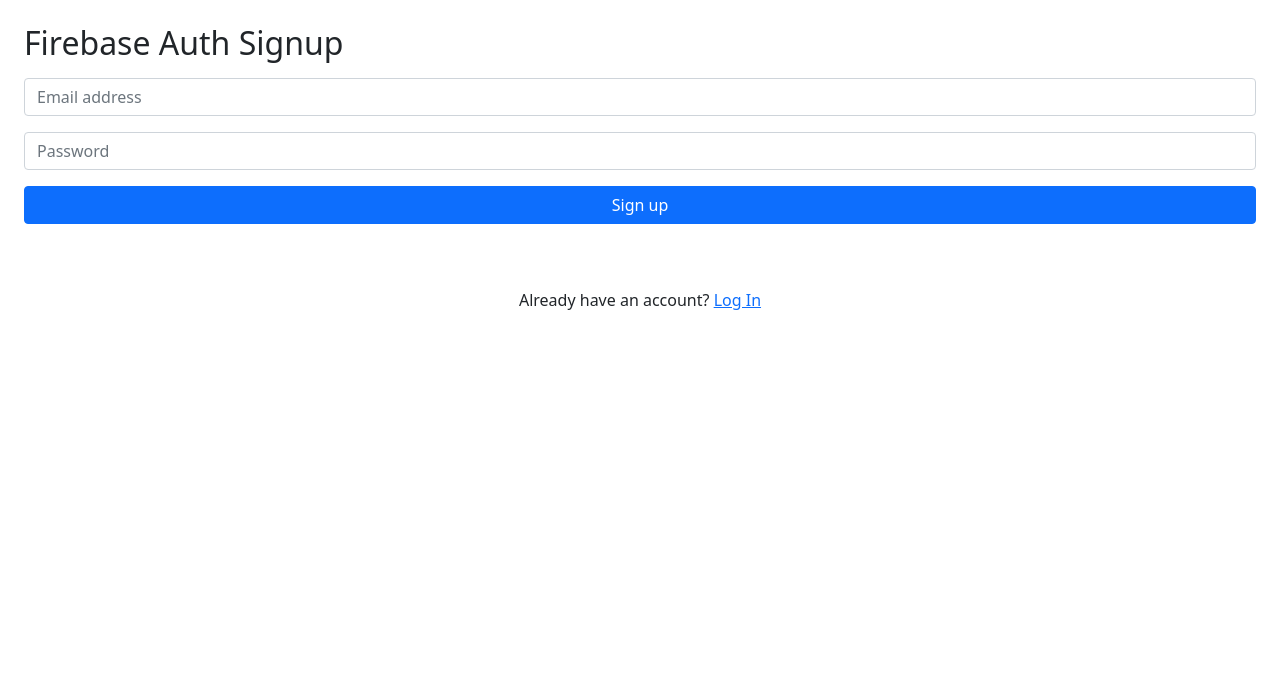
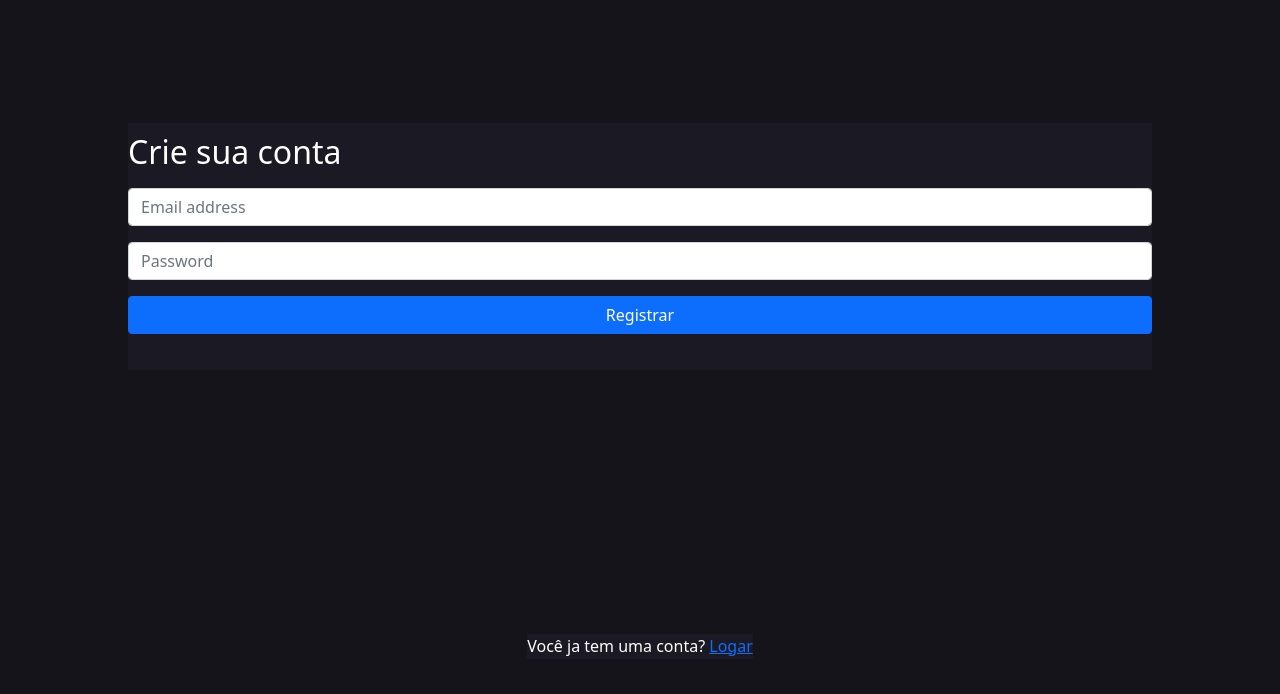
Before and after one commit to lucdee/tccfiap, a React (Create React App) app: page /signup in a window 1280 px wide. Shown: the top 694 px of the page. Built offline with nearby package versions, Linux system fonts and the light colour scheme; no server answers.

Commit message:
'atualizando-layout'

```diff
--- a/src/components/Home.js
+++ b/src/components/Home.js
@@ -2,6 +2,7 @@
 import { Button } from "react-bootstrap";
 import { useNavigate } from "react-router";
 import { useUserAuth } from "../context/UserAuthContext";
+import styles from '../styles/Home.module.scss';
 
 const Home = () => {
   const { logOut, user } = useUserAuth();
@@ -14,16 +15,21 @@
       console.log(error.message);
     }
   };
+  console.log(user)
   return (
     <>
-      <div className="p-4 box mt-3 text-center">
-        Hello Welcome <br />
-        {user && user.email}
-      </div>
-      <div className="d-grid gap-2">
+      <div className={styles['menu']}>
+      <h1>App Dança</h1>
+      <div className={styles['menu-user']}>
+   <p> {user && user.displayName} </p>
         <Button variant="primary" onClick={handleLogout}>
           Log out
         </Button>
+        </div>
+      </div>
+
+      <div className="d-grid gap-2">
+
       </div>
     </>
   );
--- a/src/components/Login.js
+++ b/src/components/Login.js
@@ -4,7 +4,7 @@
 import { Button } from "react-bootstrap";
 import GoogleButton from "react-google-button";
 import { useUserAuth } from "../context/UserAuthContext";
-import '../styles/Login.scss';
+import styles from '../styles/Login.module.scss';
 
 const Login = () => {
   const [email, setEmail] = useState("");
@@ -36,8 +36,8 @@
 
   return (
     <>
-    <div style={{ display: "flex" , width: "100%", backgroundColor: "#15141b" }}>
-<div style={{ display: "flex" , width: "20%", height: "100vh" ,  backgroundColor: "#1b1923" }}>
+    <div className={styles['busca-section']} style={{ display: "flex" , width: "100%"}}>
+<div className={styles['banner']} >
 
 </div>
 <div style={{ margin: "auto"  , width: "50%",  minWidth: "250px"}}>
--- a/src/components/Signup.js
+++ b/src/components/Signup.js
@@ -3,6 +3,7 @@
 import { Form, Alert } from "react-bootstrap";
 import { Button } from "react-bootstrap";
 import { useUserAuth } from "../context/UserAuthContext";
+import styles from '../styles/Signup.module.scss';
 
 const Signup = () => {
   const [email, setEmail] = useState("");
@@ -24,8 +25,9 @@
 
   return (
     <>
-      <div className="p-4 box">
-        <h2 className="mb-3">Firebase Auth Signup</h2>
+    <div className={styles['busca-section-div']} >
+      <div className={styles['busca-section']} >
+        <h2 className="mb-3">Crie sua conta</h2>
         {error && <Alert variant="danger">{error}</Alert>}
         <Form onSubmit={handleSubmit}>
           <Form.Group className="mb-3" controlId="formBasicEmail">
@@ -46,13 +48,14 @@
 
           <div className="d-grid gap-2">
             <Button variant="primary" type="Submit">
-              Sign up
+              Registrar
             </Button>
           </div>
         </Form>
       </div>
-      <div className="p-4 box mt-3 text-center">
-        Already have an account? <Link to="/">Log In</Link>
+      <div className={styles['logar']}>
+     <p>  Você ja tem uma conta? <Link to="/">Logar</Link> </p>
+      </div>
       </div>
     </>
   );
--- /dev/null
+++ b/src/styles/Home.module.scss
@@ -0,0 +1,24 @@
+.menu{
+    width: 100%;
+    background-color: #1b1923;
+    display: flex;
+    justify-content: space-between;
+    align-items: center;
+
+    h1{
+        color: white;
+        margin-left: 20px;
+    }
+}
+
+.menu-user{
+    display: flex;
+    align-items: center;
+    height: 100%;
+    margin-right: 20px;
+    p{
+        margin-top: 15px;
+        margin-right: 20px;
+        color: white;
+    }
+}
--- /dev/null
+++ b/src/styles/Login.module.scss
@@ -0,0 +1,18 @@
+.filter-container{
+   height: 300px;
+   width: 2%;
+   background-color: blue;
+}
+.busca-section{
+   background-color: #15141b;
+
+}
+
+.banner{
+   height: 100vh;
+   width: 20%;
+   background-color: #1b1923;
+   @media only screen and (max-width: 800px) {
+      width: 0px;
+  }
+}
--- a/src/styles/Login.scss
+++ /dev/null
@@ -1,8 +0,0 @@
-.filter-container{
-   height: 300px;
-   width: 2%;
-   background-color: blue;
-}
-.busca-section{
-   background-color: black;
-}
--- /dev/null
+++ b/src/styles/Signup.module.scss
@@ -0,0 +1,28 @@
+.busca-section{
+    width: 80%;
+    margin: auto;
+    background-color: #1b1923;
+    margin-top: auto;
+    height: 50%;
+    h2{
+        color: white;
+        margin-top: 10px;
+    }
+}
+.busca-section-div{
+    display: grid;
+    height: 100vh;
+    background-color: #15141b;
+}
+
+.logar{
+    width: 200;
+    margin: auto;
+    background-color: #1b1923;
+    height: 25px;
+    align-items: center;
+    display: grid;
+    p{
+        color: white;
+    }
+}
```
